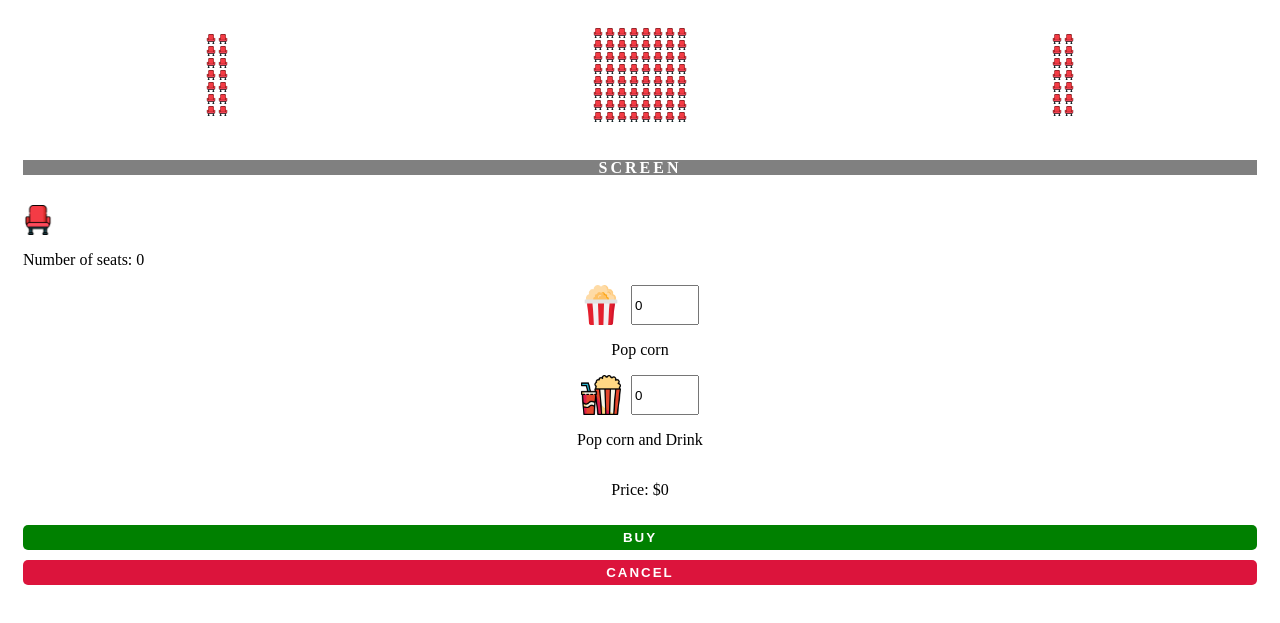
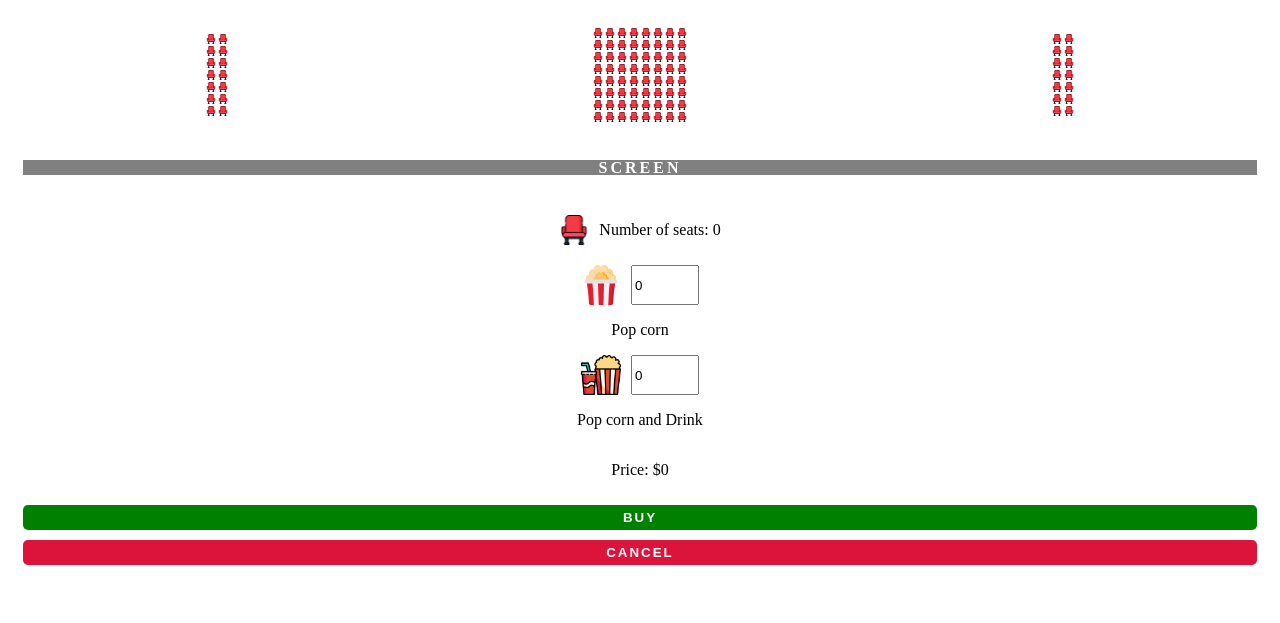
Before and after one commit to Stuepp/TheaterBookingPage, a plain HTML site: page index.html in a window 1280 px wide. Shown: the part 75-698 px from the top of the page. Drawn offline with Linux system fonts and the light colour scheme.

Commit message:
booking seat position to center of screen

```diff
--- a/index.html
+++ b/index.html
@@ -24,8 +24,8 @@
       <p>SCREEN</p>
     </div>
     <div class="booking-list">
-      <div>
-        <img class="seat" style="width: 30px; height: 30px;" src="./Assets/chair.png" alt="">
+      <div class="booking-seat">
+        <img class="seat" style="width: 30px; height: 30px; cursor: default;" src="./Assets/chair.png" alt="">
         <p>Number of seats: <span id="numOfSeats">0</span></p>
       </div>
         <div class="food">
--- a/styles.css
+++ b/styles.css
@@ -72,9 +72,12 @@ body{
   letter-spacing: 3px;
 }
 .booking-list{
+  display: flex;
+  flex-direction: column;
+  gap: 10px;
   margin-top: 30px;
 }
-.carousel{
+.booking-seat{
   display: flex;
   justify-content: center;
   align-items: center;
```
